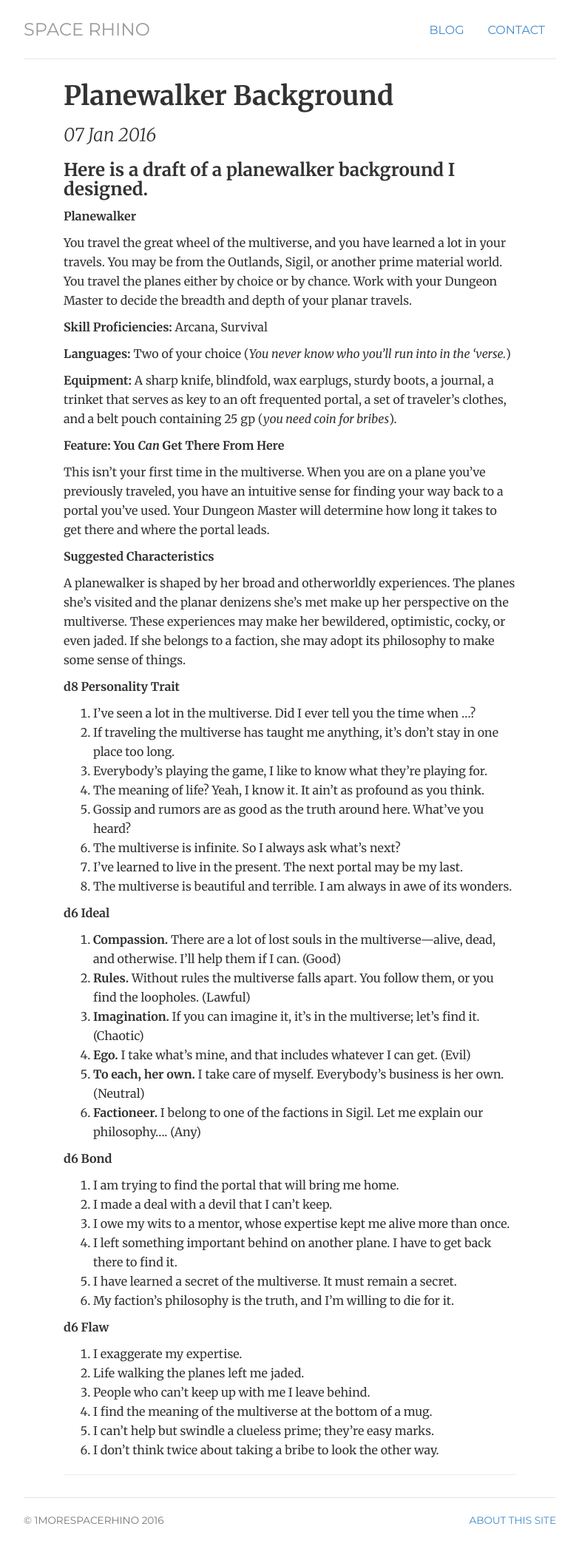
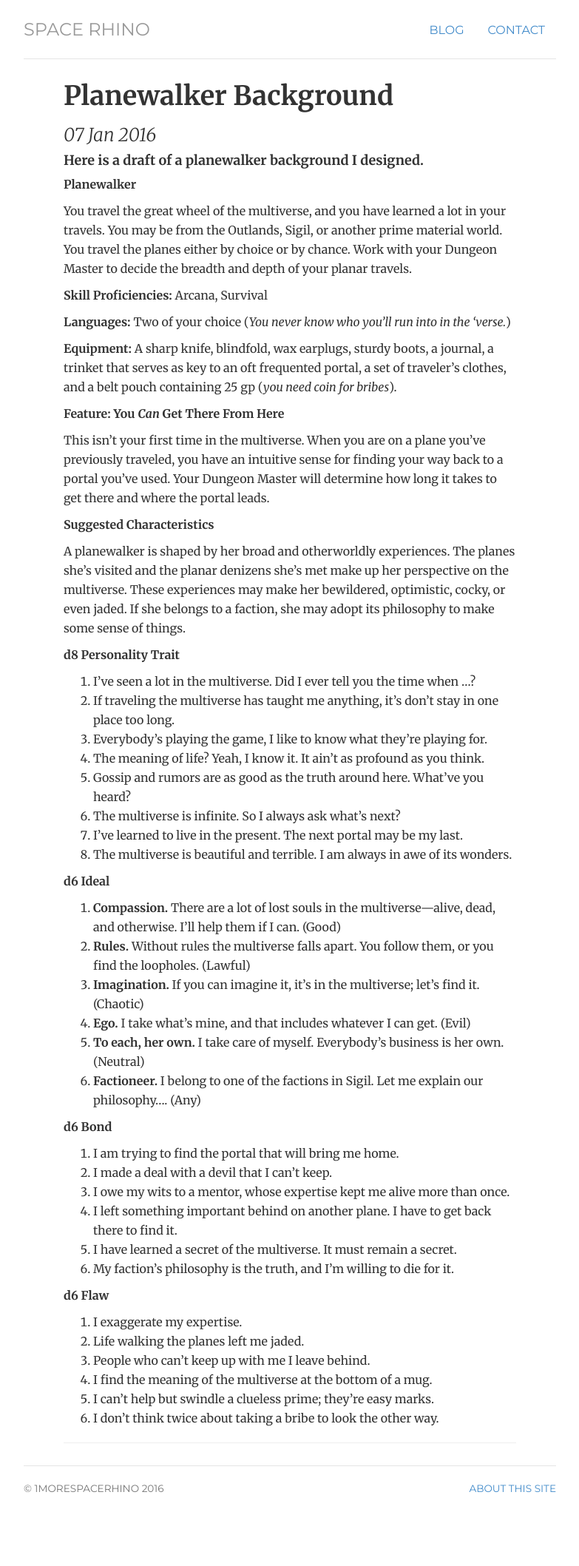
Before and after one commit to 1morespacerhino/1morespacerhino.github.io, a Jekyll site: the page built from _posts/2016-01-07-Planewalker-Background.md, in a window 1280 px wide. Shown: the whole page at 74% size, without its empty margins (248-1031 px from the left). Built offline with Jekyll 4.4.1, drawn with Linux system fonts in a browser that asks for light colours; after the commit the page ends 2074 px from its top, so only the background shows below that.

```diff
--- a/_posts/2016-01-07-Planewalker-Background.md
+++ b/_posts/2016-01-07-Planewalker-Background.md
@@ -3,7 +3,7 @@ layout: post
 title: Planewalker Background
 ---
 
-### Here is a draft of a planewalker background I designed.
+#### Here is a draft of a planewalker background I designed.
 
 **Planewalker**
 
```
